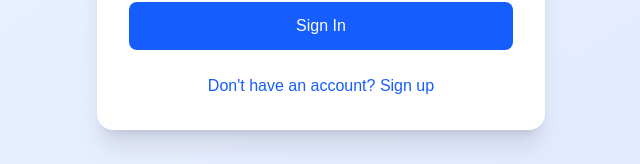
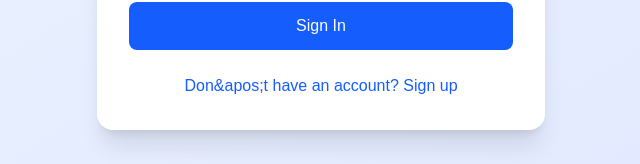
Before and after one commit to ameetkal/rexapp, a Next.js app: page / in a window 1280 px wide. Shown: the part 502-666 px from the top of the page, without its empty margins (319-959 px from the left). Built offline with nearby package versions, Linux system fonts and the light colour scheme; no server answers.

Commit message:
Fix ESLint errors: escape apostrophes in JSX text
- Fixed unescaped apostrophes in FeedScreen.tsx and AuthForm.tsx
- Replaced ' with &apos; to satisfy react/no-unescaped-entities rule
- Resolves Vercel build failure

```diff
--- a/components/AuthForm.tsx
+++ b/components/AuthForm.tsx
@@ -123,7 +123,7 @@ export default function AuthForm({ mode, onToggle }: AuthFormProps) {
             className="text-blue-600 hover:text-blue-700 font-medium"
           >
             {mode === 'login'
-              ? "Don't have an account? Sign up"
+              ? "Don&apos;t have an account? Sign up"
               : 'Already have an account? Sign in'
             }
           </button>
--- a/components/FeedScreen.tsx
+++ b/components/FeedScreen.tsx
@@ -70,7 +70,7 @@ export default function FeedScreen() {
               Your feed is empty
             </h3>
             <p className="text-gray-500 mb-6 max-w-sm mx-auto">
-              You haven't posted any recommendations yet, and you're not following anyone. Start by sharing your first recommendation or finding friends to follow!
+              You haven&apos;t posted any recommendations yet, and you&apos;re not following anyone. Start by sharing your first recommendation or finding friends to follow!
             </p>
             <div className="space-y-3">
               <p className="text-sm text-gray-600">
```
